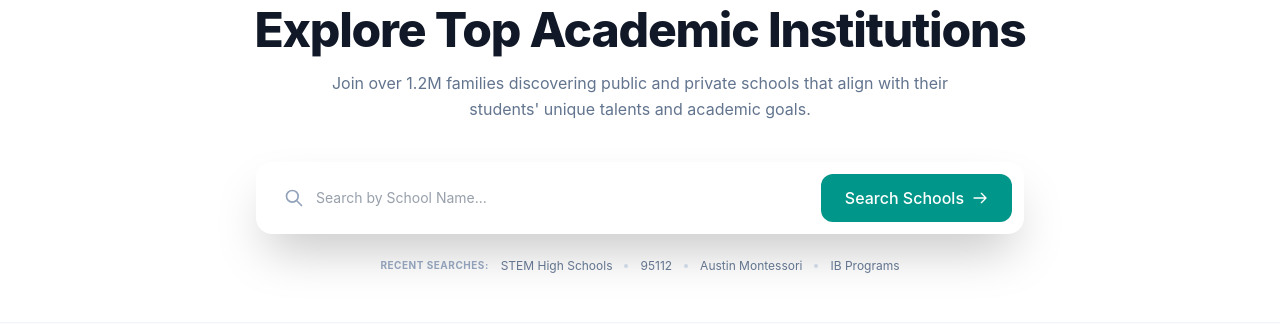
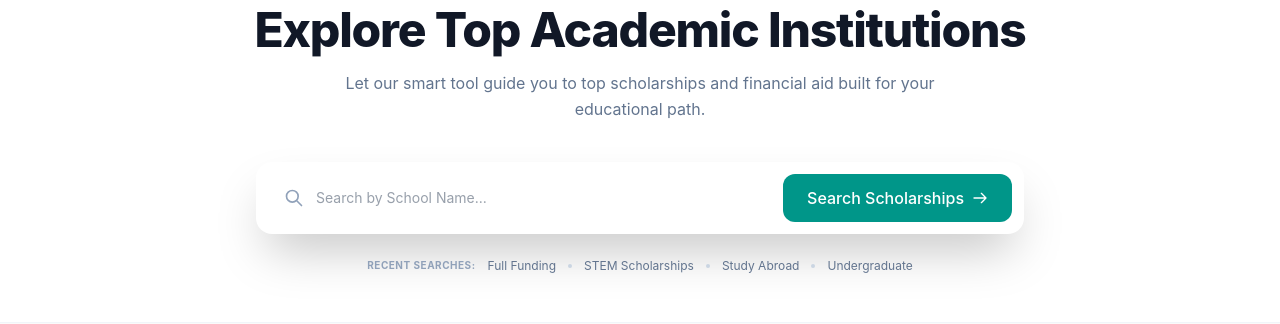
Before and after one commit to LivSreysrossophany/Project, a Vue app: page /explore in a window 1280 px wide. Shown: the part 175-499 px from the top of the page. Built offline with nearby package versions, Linux system fonts and the light colour scheme.

Commit message:
edit info

```diff
--- a/src/components/views/Explorepage.vue
+++ b/src/components/views/Explorepage.vue
@@ -15,7 +15,7 @@
         </h1>
 
         <p class="text-sm sm:text-base text-slate-500 max-w-2xl mx-auto mb-10 leading-relaxed">
-          Join over 1.2M families discovering public and private schools that align with their students' unique talents and academic goals.
+          Let our smart tool guide you to top scholarships and financial aid built for your educational path.
         </p>
 
         <!-- Corrected Search Bar Wrapper -->
@@ -52,7 +52,7 @@
             @click="executeSearch"
             class="bg-teal-600 hover:bg-teal-700 text-white font-medium px-6 py-3 rounded-xl flex items-center justify-center gap-2 transition duration-200 shrink-0"
           >
-            <span>Search Schools</span>
+            <span>Search Scholarships</span>
             <svg class="w-4 h-4" fill="none" stroke="currentColor" viewBox="0 0 24 24"><path stroke-linecap="round" stroke-linejoin="round" stroke-width="2" d="M14 5l7 7m0 0l-7 7m7-7H3"/></svg>
           </button>
         </div> <!-- Removed the broken/duplicate code below this! -->
@@ -60,13 +60,13 @@
         <!-- Recent Searches -->
         <div class="flex items-center justify-center gap-3 mt-6 text-xs text-slate-500 flex-wrap">
           <span class="font-bold text-slate-400 uppercase tracking-wider text-[10px]">Recent Searches:</span>
-          <router-link to="/explore?q=STEM" class="hover:text-[#009FB7] transition-colors">STEM High Schools</router-link>
+          <router-link to="/explore?q=STEM" class="hover:text-[#009FB7] transition-colors">Full Funding</router-link>
           <span class="w-1 h-1 rounded-full bg-slate-300"></span>
-          <router-link to="/explore?zip=95112" class="hover:text-[#009FB7] transition-colors">95112</router-link>
+          <router-link to="/explore?zip=95112" class="hover:text-[#009FB7] transition-colors">STEM Scholarships</router-link>
           <span class="w-1 h-1 rounded-full bg-slate-300"></span>
-          <router-link to="/explore?q=Montessori" class="hover:text-[#009FB7] transition-colors">Austin Montessori</router-link>
+          <router-link to="/explore?q=Montessori" class="hover:text-[#009FB7] transition-colors">Study Abroad</router-link>
           <span class="w-1 h-1 rounded-full bg-slate-300"></span>
-          <router-link to="/explore?q=IB" class="hover:text-[#009FB7] transition-colors">IB Programs</router-link>
+          <router-link to="/explore?q=IB" class="hover:text-[#009FB7] transition-colors">Undergraduate</router-link>
         </div>
       </div>
     </section>
--- a/src/components/views/Homapage.vue
+++ b/src/components/views/Homapage.vue
@@ -35,7 +35,7 @@
 
           <div class="flex-1 flex items-center px-4 py-2 border-b md:border-b-0 md:border-r border-slate-200 relative">
             <svg class="w-5 h-5 text-slate-400 mr-3 shrink-0" fill="none" stroke="currentColor" viewBox="0 0 24 24"><path stroke-linecap="round" stroke-linejoin="round" stroke-width="2" d="M21 21l-6-6m2-5a7 7 0 11-14 0 7 7 0 0114 0z"/></svg>
-            <input type="text" v-model="searchQuery" placeholder="Search by School Name..." class="w-full focus:outline-none text-sm bg-transparent" />
+            <input type="text" v-model="searchQuery" placeholder="Search by University Name..." class="w-full focus:outline-none text-sm bg-transparent" />
 
 
             <ul v-if="searchQuery.trim() !== '' && searchResults.length > 0" class="absolute top-full left-0 w-full mt-3 bg-white rounded-xl shadow-2xl border border-slate-100 overflow-hidden z-50">
@@ -63,7 +63,7 @@
             @click="executeSearch"
             class="bg-teal-600 hover:bg-teal-700 text-white font-medium px-6 py-3 rounded-xl flex items-center justify-center gap-2 transition duration-200 shrink-0"
           >
-            <span>Search Schools</span>
+            <span>Search University</span>
             <svg class="w-4 h-4" fill="none" stroke="currentColor" viewBox="0 0 24 24"><path stroke-linecap="round" stroke-linejoin="round" stroke-width="2" d="M14 5l7 7m0 0l-7 7m7-7H3"/></svg>
           </button>
         </div>
```
